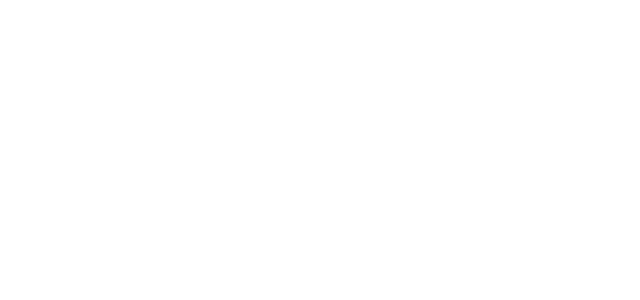
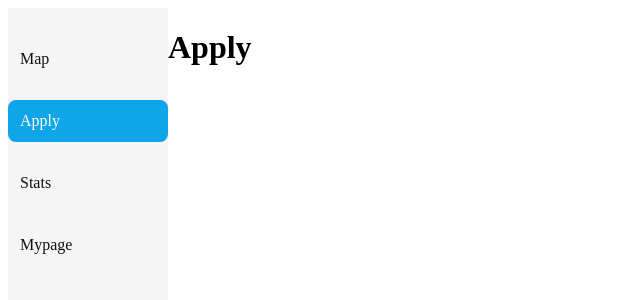
Before and after one commit to DIVE2025-updown/dive2025_FE, a Vue app: page /apply in a window 1280 px wide. Before the commit this address had no page. Shown: the top 300 px of the page, without its empty margins (0-640 px from the left). Built offline with nearby package versions, Linux system fonts and the light colour scheme.

Commit message:
feat: marker, infowindow,  main layout

```diff
--- a/index.html
+++ b/index.html
@@ -1,9 +1,14 @@
 <!DOCTYPE html>
 <html lang="">
   <head>
-    <meta charset="UTF-8">
-    <link rel="icon" href="/favicon.ico">
-    <meta name="viewport" content="width=device-width, initial-scale=1.0">
+    <meta charset="UTF-8" />
+    <link rel="icon" href="/favicon.ico" />
+    <link
+      rel="stylesheet"
+      href="https://cdnjs.cloudflare.com/ajax/libs/font-awesome/6.5.1/css/all.min.css"
+      crossorigin="anonymous"
+    />
+    <meta name="viewport" content="width=device-width, initial-scale=1.0" />
     <title>Vite App</title>
   </head>
   <body>
--- /dev/null
+++ b/src/components/Sidebar.vue
@@ -0,0 +1,35 @@
+<template>
+  <div class="side-bar">
+    <RouterLink class="btn" to="/map">Map</RouterLink>
+    <RouterLink class="btn" to="/apply">Apply</RouterLink>
+    <RouterLink class="btn" to="/stats">Stats</RouterLink>
+    <RouterLink class="btn" to="/mypage">Mypage</RouterLink>
+  </div>
+</template>
+
+<script setup></script>
+
+<style scoped>
+.side-bar {
+  display: flex;
+  flex-direction: column;
+  width: 160px;
+  background: #f5f5f5;
+  padding: 20px 0;
+}
+.btn {
+  margin: 10px 0;
+  padding: 12px;
+  font-size: 16px;
+  text-decoration: none;
+  color: #111;
+  border-radius: 8px;
+}
+.btn:hover {
+  background: #e0e0e0;
+}
+.router-link-active {
+  background: #0ea5e9;
+  color: #fff;
+}
+</style>
--- /dev/null
+++ b/src/layout/Dashboard.vue
@@ -0,0 +1,23 @@
+<template>
+  <div class="dashboard">
+    <Sidebar />
+    <div class="main-content">
+      <RouterView />
+    </div>
+  </div>
+</template>
+
+<script setup>
+import Sidebar from '@/components/Sidebar.vue';
+</script>
+
+<style scoped>
+.dashboard {
+  display: flex;
+  height: 97vh;
+}
+.main-content {
+  flex: 1;
+  background: #fff;
+}
+</style>
--- a/src/router/index.js
+++ b/src/router/index.js
@@ -1,12 +1,41 @@
 import { createRouter, createWebHistory } from 'vue-router';
+import Dashboard from '@/layout/Dashboard.vue';
 import Map from '@/views/Map.vue';
+import Apply from '@/views/Apply.vue';
+import Stats from '@/views/Stats.vue';
+import Mypage from '@/views/Mypage.vue';
 const router = createRouter({
   history: createWebHistory(import.meta.env.BASE_URL),
   routes: [
     {
       path: '/',
-      name: 'map',
-      component: Map,
+      component: Dashboard,
+      children: [
+        {
+          path: '',
+          redirect: 'map',
+        },
+        {
+          path: 'map',
+          name: 'map',
+          component: Map,
+        },
+        {
+          path: 'apply',
+          name: 'apply',
+          component: Apply,
+        },
+        {
+          path: 'stats',
+          name: 'stats',
+          component: Stats,
+        },
+        {
+          path: 'mypage',
+          name: 'mypage',
+          component: Mypage,
+        },
+      ],
     },
   ],
 });
--- /dev/null
+++ b/src/views/Apply.vue
@@ -0,0 +1,9 @@
+<template>
+  <div>
+    <h1>Apply</h1>
+  </div>
+</template>
+
+<script setup></script>
+
+<style lang="scss" scoped></style>
--- a/src/views/Map.vue
+++ b/src/views/Map.vue
@@ -5,6 +5,8 @@
 <script setup>
 import { ref, onMounted } from 'vue';
 import papa from 'papaparse';
+import normalIcon from '@/assets/images/normal.png';
+import injuredIcon from '@/assets/images/injured.png';
 
 onMounted(() => {
   const script = document.createElement('script');
@@ -19,6 +21,15 @@ onMounted(() => {
       zoom: 15,
     });
 
+    let isOpenInfo = null;
+
+    naver.maps.Event.addListener(map, 'click', () => {
+      if (isOpenInfo) {
+        isOpenInfo.close();
+        isOpenInfo = null;
+      }
+    });
+
     let shelters = [];
 
     const fetchShelter = async () => {
@@ -30,26 +41,60 @@ onMounted(() => {
         console.log('Shelter Items:', items);
 
         shelters = [];
+
         items.forEach((item) => {
+          let iconImage = injuredIcon;
+          if (item.careNm === '(사)유기동물 및 동물보호관리협회') {
+            iconImage = normalIcon;
+          }
+
           const marker = new naver.maps.Marker({
             position: new naver.maps.LatLng(item.lat, item.lng),
             map: map,
+            icon: {
+              url: iconImage,
+              size: new naver.maps.Size(50, 50),
+              origin: new naver.maps.Point(0, 2),
+              anchor: new naver.maps.Point(27, 30),
+            },
           });
 
           const contentString = `
-            <div>
-              <h4>${item.careNm}</h4>
-              <p>${item.careAddr}</p>
-              <p>전화번호: ${item.careTel}</p>
+            <div class="info-card">
+              <div class="info-header">
+                <h4 class="care-name">${item.careNm}</h4>
+                <div class="heart-container">
+                  <i class="fa-regular fa-heart"></i>
+                  <i class="fa-solid fa-heart heart-fill"></i>
+                  <span class="heart-text">70%</span>
+                </div>
+              </div>
+              <div class="info-body">
+                <p class="info-line">${item.careAddr}</p>
+                <p class="info-line">전화번호: ${item.careTel}</p>
+                <p class="info-line">수용현황: 7 / 10</p>
+              </div>
             </div>
           `;
 
           const infowindow = new naver.maps.InfoWindow({
             content: contentString,
+            backgroundColor: 'transparent',
+            borderColor: 'transparent',
+            borderWidth: 0,
           });
 
           naver.maps.Event.addListener(marker, 'click', () => {
+            if (isOpenInfo) {
+              isOpenInfo.close();
+              if (isOpenInfo === infowindow) {
+                isOpenInfo = null;
+                return;
+              }
+            }
+
             infowindow.open(map, marker);
+            isOpenInfo = infowindow;
           });
 
           shelters.push(marker);
@@ -69,4 +114,63 @@ onMounted(() => {
   width: 100%;
   height: 97vh;
 }
+
+/* 카드 전체 */
+:deep(.info-card) {
+  min-width: 240px;
+  width: fit-content;
+  padding: 12px;
+  border-radius: 8px;
+  box-shadow: 0 2px 6px rgba(0, 0, 0, 0.25);
+  background: #fff;
+  font-family: 'Noto Sans KR', sans-serif;
+}
+
+/* 상단 헤더: 좌측 이름, 우측 하트 */
+:deep(.info-header) {
+  display: flex;
+  justify-content: space-between;
+  align-items: center;
+  margin-bottom: 8px;
+}
+:deep(.care-name) {
+  font-size: 18px;
+  font-weight: 700;
+  margin: 0;
+  color: #0077cc;
+}
+
+/* 본문 줄 */
+:deep(.info-body .info-line) {
+  font-size: 13px;
+  color: #333;
+  margin: 4px 0;
+}
+
+/* 하트 아이콘 */
+:deep(.heart-container) {
+  position: relative;
+  width: 40px;
+  height: 40px;
+}
+:deep(.heart-container i) {
+  position: absolute;
+  top: 0;
+  left: 0;
+  font-size: 40px;
+  color: #ff6b6b;
+}
+:deep(.heart-fill) {
+  clip-path: inset(calc(100% - 70%) 0 0 0);
+}
+:deep(.heart-text) {
+  position: absolute;
+  top: 50%;
+  left: 50%;
+  transform: translate(-50%, -50%);
+  font-size: 12px;
+  font-weight: bold;
+  color: white;
+  text-shadow: 0 0 2px #000;
+}
 </style>
--- /dev/null
+++ b/src/views/Mypage.vue
@@ -0,0 +1,9 @@
+<template>
+  <div>
+    <h1>Mypage</h1>
+  </div>
+</template>
+
+<script setup></script>
+
+<style lang="scss" scoped></style>
--- /dev/null
+++ b/src/views/Stats.vue
@@ -0,0 +1,9 @@
+<template>
+  <div>
+    <h1>Stats</h1>
+  </div>
+</template>
+
+<script setup></script>
+
+<style lang="scss" scoped></style>
```
Also changed, not shown: src/assets/images/injured.png (added), src/assets/images/normal.png (added).
